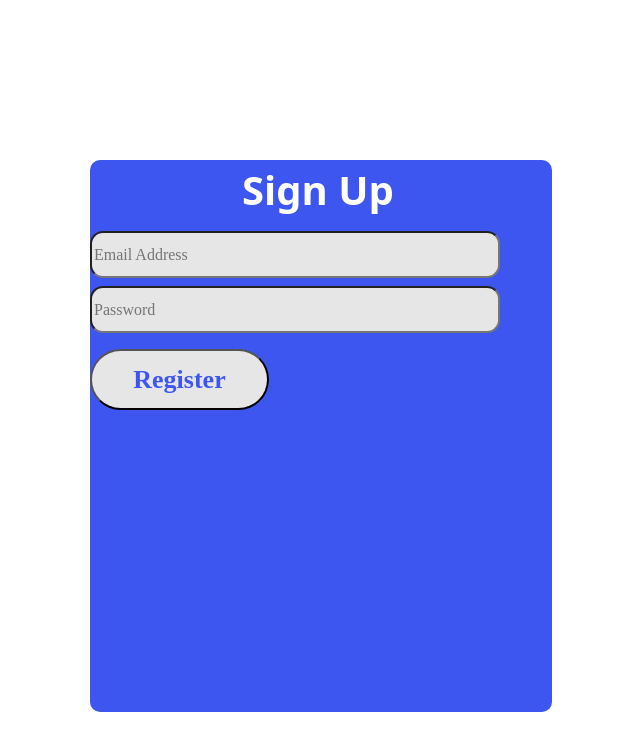
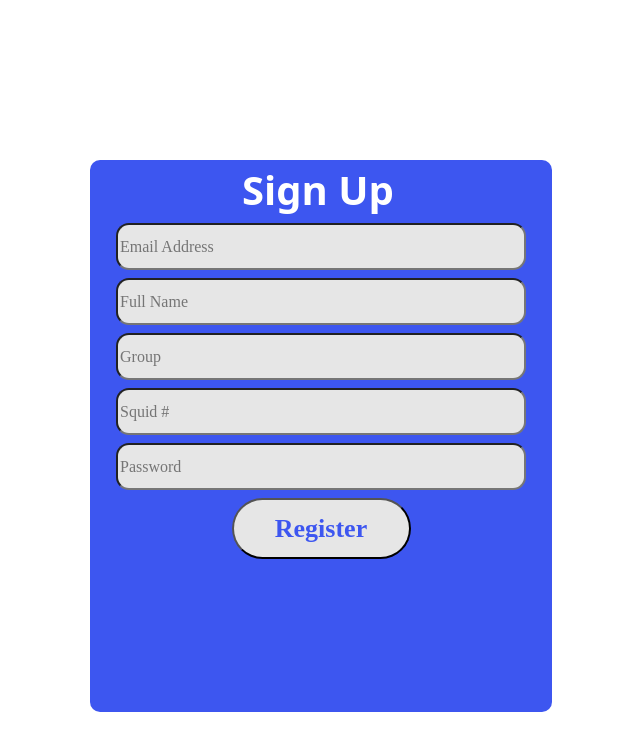
Before and after one commit to adonitakos/Headstarter-Connect, a React (Create React App) app in the folder headstarter-connect-app/: page /auth/register in a window 1280 px wide. Shown: the top 750 px of the page, without its empty margins (319-959 px from the left). Built offline with nearby package versions, Linux system fonts and the light colour scheme; the HTML template or start-up script is replaced by a standard one.

Commit message:
Added Registration fields + user must fill in all fields.

```diff
--- a/headstarter-connect-app/src/pages/SignUp.jsx
+++ b/headstarter-connect-app/src/pages/SignUp.jsx
@@ -11,6 +11,9 @@ import { Alert, Form } from 'react-bootstrap'
 function SignUp() {
     const [email, setEmail] = useState('')
     const [password, setPassword] = useState('')
+    const [name, setName] = useState('')
+    const [squidNum, setSquidNum] = useState(0)
+    const [groupName, setGroupName] = useState('')
     const [errorMessage, setErrorMessage] = useState('')
     const navigate = useNavigate()
 
@@ -18,17 +21,19 @@ function SignUp() {
         e.preventDefault()
         createUserWithEmailAndPassword(auth, email, password)
         .then(async ({ user }) => {
-            const userInfo = {
-            id: user.uid,
-            email: user.email
+                const userInfo = {
+                id: user.uid,
+                email: user.email,
+                name: name,
+                squidNum: squidNum,
+                groupName: groupName
             }
             await setDoc(doc(db, 'users', user.uid), userInfo)
             return userInfo
         })
         .then(user => {
-                navigate(`/profile`)
-            }
-        )
+            navigate(`/profile`)
+        })
         .catch(error => {
             console.error('An error occurred while creating an account: ', error)
             setErrorMessage(error.message)
@@ -39,13 +44,22 @@ function SignUp() {
             {errorMessage !== '' && <Alert variant="danger">{errorMessage}</Alert>}
             <AuthContainer>
                 <AuthBanner>Sign Up</AuthBanner>
-                <Form.Group className="my-2">
-                    <AuthInput type="text" placeholder="Email Address" onChange={(e) => { setEmail(e.target.value) }} style={{ width: "410px" }} />
+                <Form.Group className="mx-auto d-flex justify-content-center mb-2">
+                    <AuthInput type="text" placeholder="Email Address" onChange={(e) => { setEmail(e.target.value) }} style={{ width: "410px" }} required />
                 </Form.Group>
-                <Form.Group className="my-2">
-                    <AuthInput type="password" placeholder="Password" onChange={(e) => { setPassword(e.target.value) }} style={{ width: "410px" }} />
+                <Form.Group className="mx-auto d-flex justify-content-center mb-2">
+                    <AuthInput type="text" placeholder="Full Name" onChange={(e) => { setName(e.target.value) }} style={{ width: "410px" }} required />
                 </Form.Group>
-                <Form.Group className="my-3">
+                <Form.Group className="mx-auto d-flex justify-content-center mb-2">
+                    <AuthInput type="text" placeholder="Group" onChange={(e) => { setGroupName(e.target.value) }} style={{ width: "410px" }} required />
+                </Form.Group>
+                <Form.Group className="mx-auto d-flex justify-content-center mb-2">
+                    <AuthInput type="number" placeholder="Squid #" onChange={(e) => { setSquidNum(Number(e.target.value)) }} style={{ width: "410px" }} required />
+                </Form.Group>
+                <Form.Group className="mx-auto d-flex justify-content-center mb-2">
+                    <AuthInput type="password" placeholder="Password" onChange={(e) => { setPassword(e.target.value) }} style={{ width: "410px" }} required />
+                </Form.Group>
+                <Form.Group className="mx-auto d-flex justify-content-center mb-2">
                     <AuthButton type="submit">Register</AuthButton>
                 </Form.Group>
             </AuthContainer>
```
